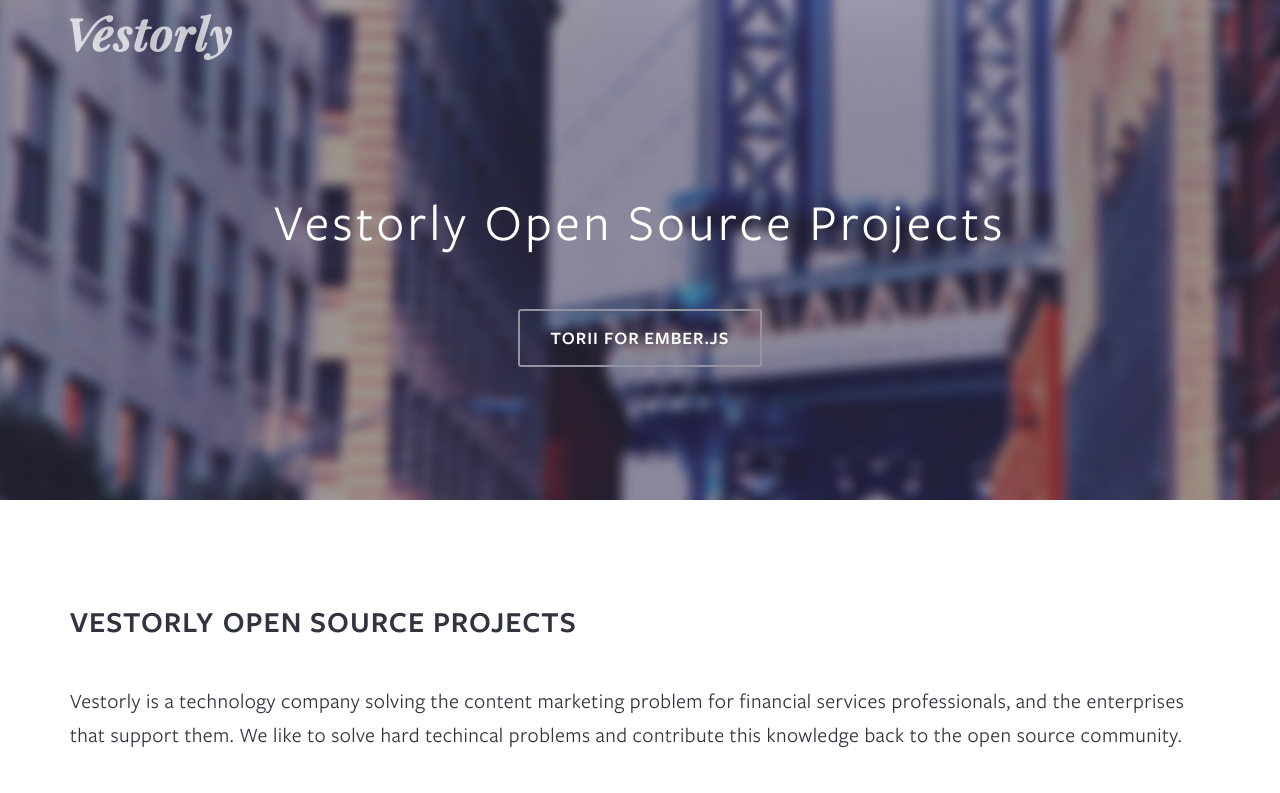
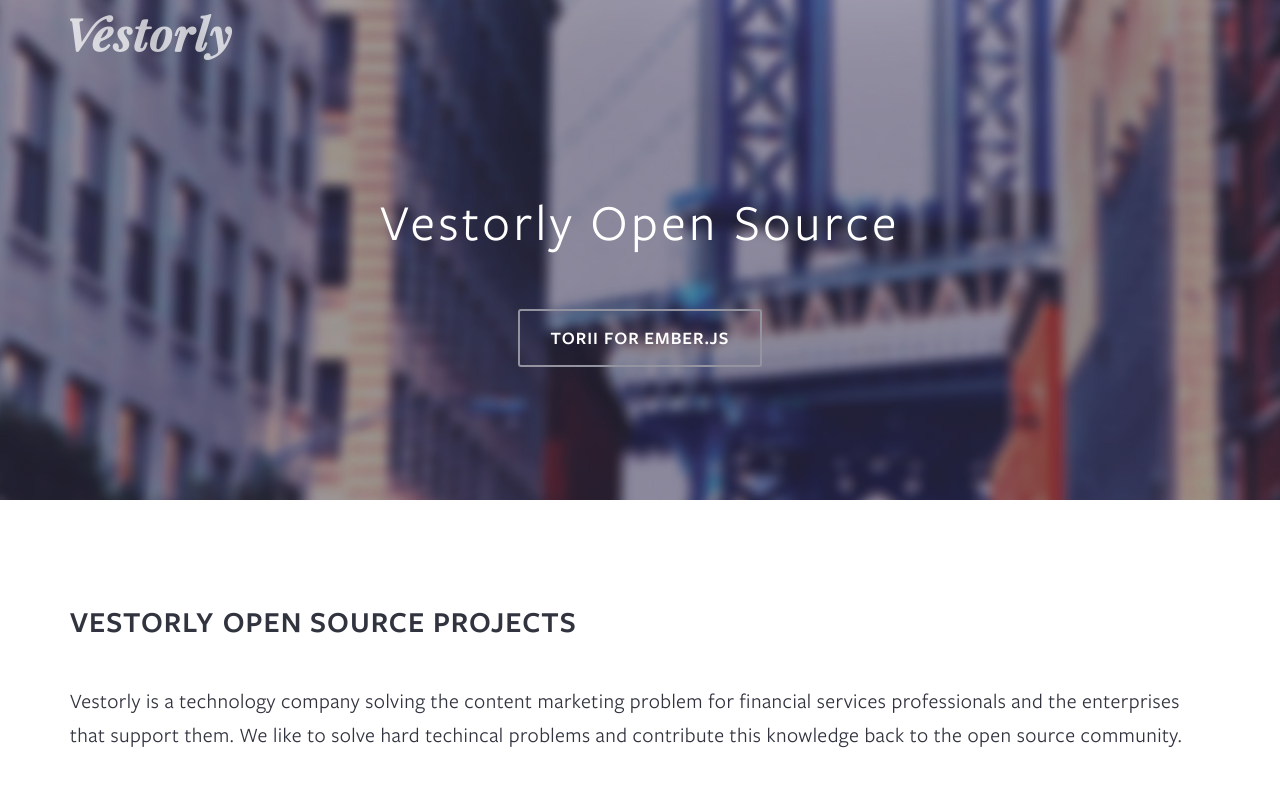
Before and after one commit to isabella232/vestorly.github.io, a plain HTML site: page index.html in a window 1280 px wide. Shown: the top 793 px of the page. Drawn offline with Linux system fonts and the light colour scheme.

Commit message:
minor copy changes

```diff
--- a/index.html
+++ b/index.html
@@ -36,7 +36,7 @@
 		<img src="css/images/temp/intro2.jpg" alt="" width="1300" height="501" />
 
 		<div class="intro-entry">
-			<h1>Vestorly Open Source Projects</h1>
+			<h1>Vestorly Open Source</h1>
 			<div class="actions">
 				<a href="/torii" class="btn btn-bordered">TORII FOR EMBER.JS</a>
 			</div><!-- /.actions -->
@@ -47,7 +47,7 @@
 		<div class="section section-intro">
 			<div class="container">
 				<h3>VESTORLY OPEN SOURCE PROJECTS</h3>
-				<p>Vestorly is a technology company solving the content marketing problem for financial services professionals, and the enterprises that support them.  We like to solve hard techincal problems and contribute this knowledge back to the open source community.</p>
+				<p>Vestorly is a technology company solving the content marketing problem for financial services professionals and the enterprises that support them.  We like to solve hard techincal problems and contribute this knowledge back to the open source community.</p>
 				<p>If you’re interested in helping us build and contribute to our projects, <a href="https://www.vestorly.com/contact"><strong>we’re hiring!</strong></a></p>
 			</div><!-- /.container -->
 		</div><!-- /.section -->
```
